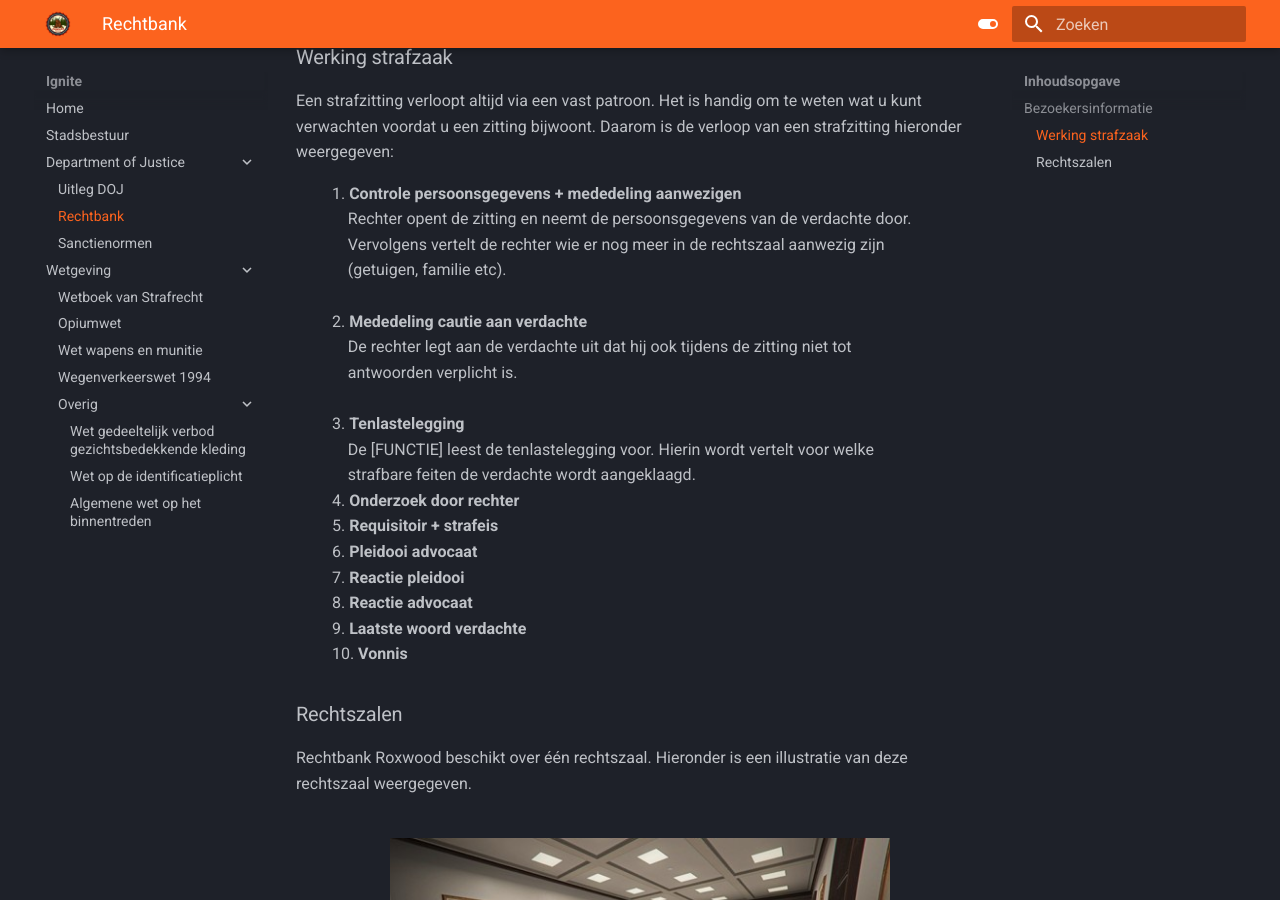
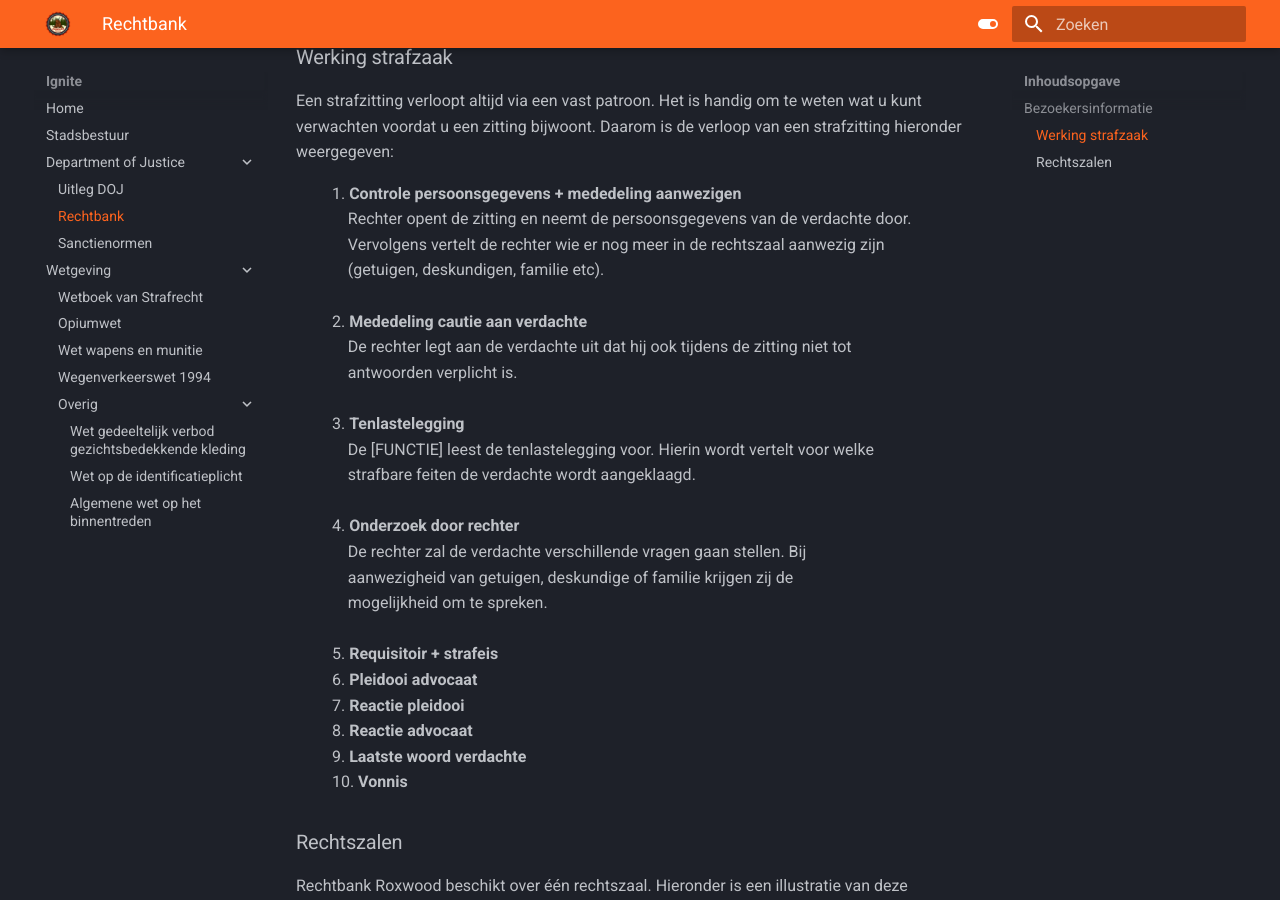
Before and after one commit to NLDenny/wetboek, an MkDocs documentation site: the page built from docs/rechtbank.md, in a window 1280 px wide and 900 px high, scrolled down 635 px. Built offline with MkDocs 1.6.1 and Material for MkDocs 9.7.7, drawn with Linux system fonts in a browser that asks for light colours.

Commit message:
Update rechtbank.md

```diff
--- a/docs/rechtbank.md
+++ b/docs/rechtbank.md
@@ -23,14 +23,17 @@ Daarom is de verloop van een strafzitting hieronder weergegeven:
 &ensp; &nbsp; &nbsp; &nbsp; 1. __Controle persoonsgegevens + mededeling aanwezigen__ <br />
 &ensp; &nbsp; &nbsp; &nbsp; &nbsp; &nbsp; Rechter opent de zitting en neemt de persoonsgegevens van de verdachte door. <br>
 &ensp; &nbsp; &nbsp; &nbsp; &nbsp; &nbsp; Vervolgens vertelt de rechter wie er nog meer in de rechtszaal aanwezig zijn <br>
-&ensp; &nbsp; &nbsp; &nbsp; &nbsp; &nbsp; (getuigen, familie etc). <br>
+&ensp; &nbsp; &nbsp; &nbsp; &nbsp; &nbsp; (getuigen, deskundigen, familie etc). <br>
 &ensp; &nbsp; &nbsp; &nbsp; 2. __Mededeling cautie aan verdachte__ <br />
 &ensp; &nbsp; &nbsp; &nbsp; &nbsp; &nbsp; De rechter legt aan de verdachte uit dat hij ook tijdens de zitting niet tot <br>
 &ensp; &nbsp; &nbsp; &nbsp; &nbsp; &nbsp; antwoorden verplicht is. <br>
 &ensp; &nbsp; &nbsp; &nbsp; 3. __Tenlastelegging__ <br />
 &ensp; &nbsp; &nbsp; &nbsp; &nbsp; &nbsp; De [FUNCTIE] leest de tenlastelegging voor. Hierin wordt vertelt voor welke <br>
-&ensp; &nbsp; &nbsp; &nbsp; &nbsp; &nbsp; strafbare feiten de verdachte wordt aangeklaagd.
+&ensp; &nbsp; &nbsp; &nbsp; &nbsp; &nbsp; strafbare feiten de verdachte wordt aangeklaagd. <br>
 &ensp; &nbsp; &nbsp; &nbsp; 4. __Onderzoek door rechter__ <br />
+&ensp; &nbsp; &nbsp; &nbsp; &nbsp; &nbsp; De rechter zal de verdachte verschillende vragen gaan stellen. Bij <br>
+&ensp; &nbsp; &nbsp; &nbsp; &nbsp; &nbsp; aanwezigheid van getuigen, deskundige of familie krijgen zij de <br>
+&ensp; &nbsp; &nbsp; &nbsp; &nbsp; &nbsp; mogelijkheid om te spreken. <br>
 &ensp; &nbsp; &nbsp; &nbsp; 5. __Requisitoir + strafeis__ <br />
 &ensp; &nbsp; &nbsp; &nbsp; 6. __Pleidooi advocaat__ <br />
 &ensp; &nbsp; &nbsp; &nbsp; 7. __Reactie pleidooi__ <br />
```
